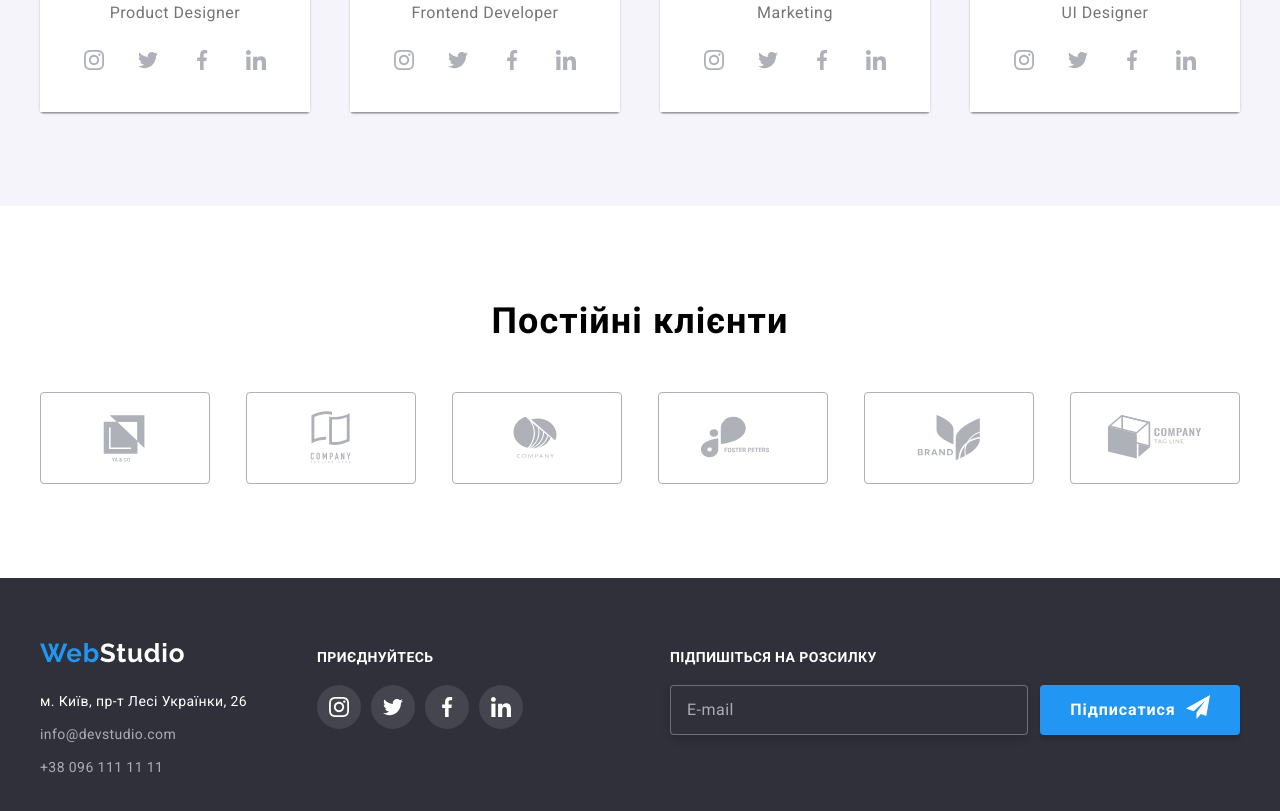
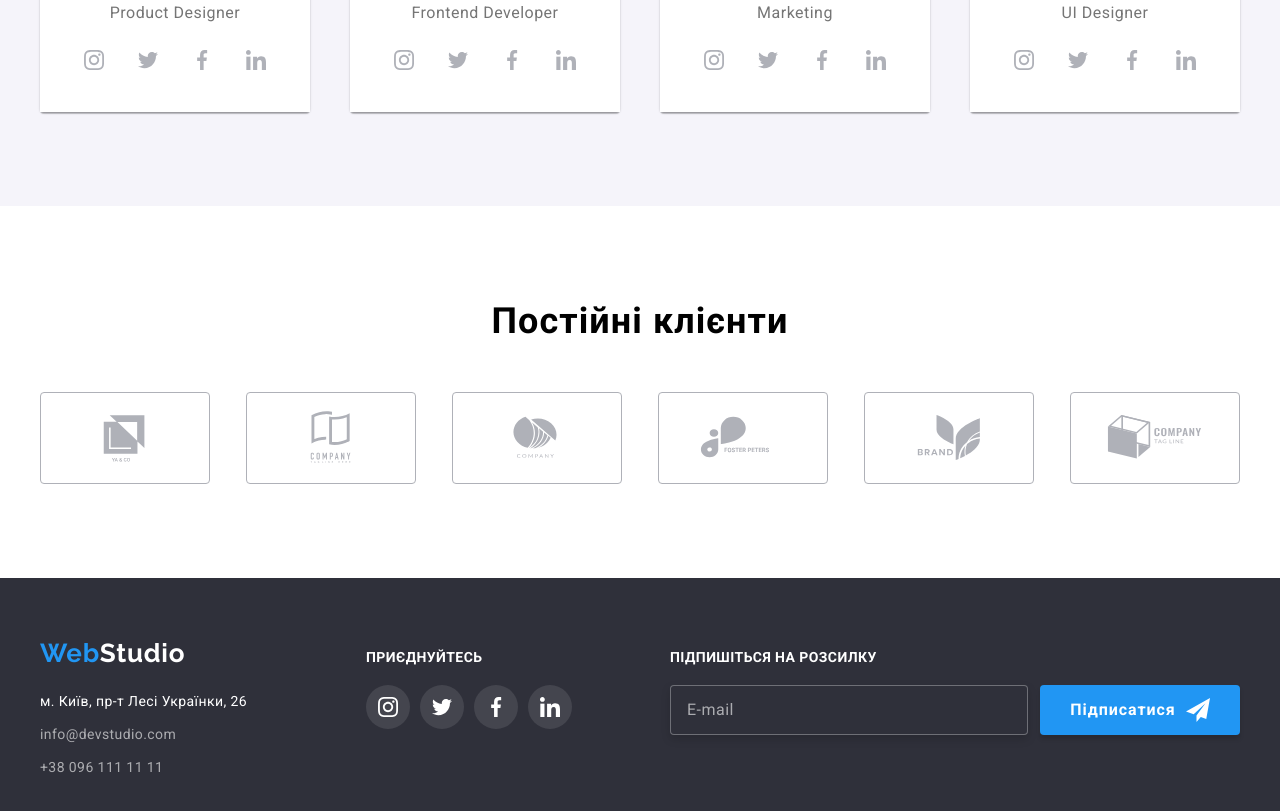
Before and after one commit to LiubynetskaN/-goit-markup-hw-06, a plain HTML site: page index.html in a window 1280 px wide. Shown: the part 2099-2910 px from the top of the page. Drawn offline with nearby package versions, Linux system fonts and the light colour scheme.

Commit message:
допрацювання ДЗ№6

```diff
--- a/css/style.css
+++ b/css/style.css
@@ -508,6 +508,7 @@ color: #FFFFFF;
   margin-right: 30px;
   border-radius: 4px;
   content: "";
+
 }
 
 .client-item:last-child{
@@ -524,8 +525,9 @@ color: #FFFFFF;
   border:1px solid #AFB1B8;
   border-radius: 4px;
   content: "";
-  transition: color  250ms cubic-bezier(0.4, 0, 0.2, 1);
-  transition: border-color 250ms cubic-bezier(0.4, 0, 0.2, 1);
+  transition: color  2500ms cubic-bezier(0.4, 0, 0.2, 1);
+  transition: border-color 2500ms cubic-bezier(0.4, 0, 0.2, 1);
+  transition: fill 2500ms cubic-bezier(0.4, 0, 0.2, 1);
 }
 
 .client-link:hover,
@@ -536,8 +538,7 @@ color: #FFFFFF;
 
 .client-icon{
   fill:currentColor;
-  transition: fill 250ms cubic-bezier(0.4, 0, 0.2, 1);
-}
+  }
 
 
 /* footer styles */
@@ -613,6 +614,10 @@ color: #FFFFFF;
   content: "";
 }
 
+.footer-social{
+    margin-left: auto;
+    margin-right: auto;
+}
 .footer-social-icons {
   display: flex;
 }
@@ -705,6 +710,7 @@ color: #FFFFFF;
 .input-subscribe:hover,
 .input-subscribe:focus{
 border-color: var(--second-color);
+outline:none;
 
 }
 .button-subscribe {
@@ -712,6 +718,7 @@ border-color: var(--second-color);
   min-width: 200px;
   text-align: center;
   justify-content: center;
+  align-items: center;
   border-radius: 4px;
   border:transparent;
   padding: 10px 28px;
@@ -731,6 +738,11 @@ border-color: var(--second-color);
 
 .subscribe-icon {
  margin-left: 10px;
+ align-items: center;
+ background-size:cover;
+  background-repeat: no-repeat;
+  background-position: center;
+  justify-content: center;
  }
 
 .button-subscribe:hover,
@@ -996,6 +1008,7 @@ fill: var(--hover-color);
   left: 12px;
   top:50%;
   transform: translateY(-50%);
+  transition: fill  250ms cubic-bezier(0.4, 0, 0.2, 1);
 }
 
 .form-imput:hover,
@@ -1039,6 +1052,7 @@ fill: var(--hover-color);
   display: flex;
   align-items: center;
   justify-content: center;
+  cursor: pointer;
 }
 
 .icon-wrapper{
```
Also changed, not shown: index.html (+4 -0 lines).
